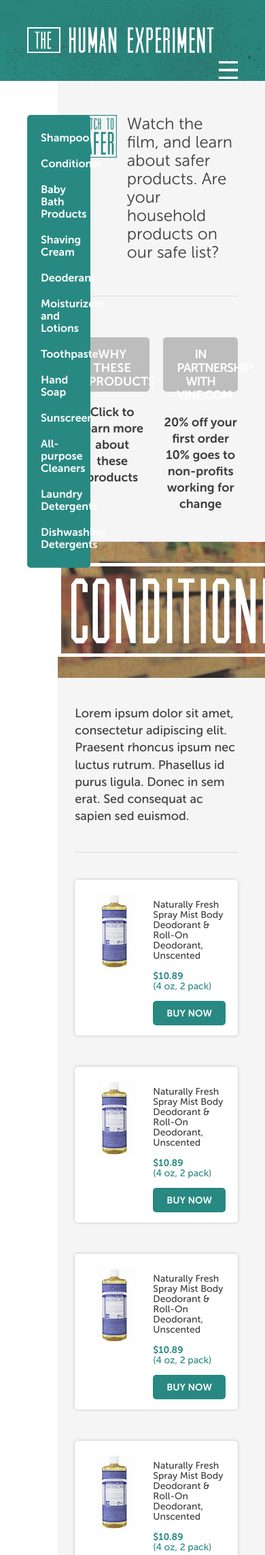
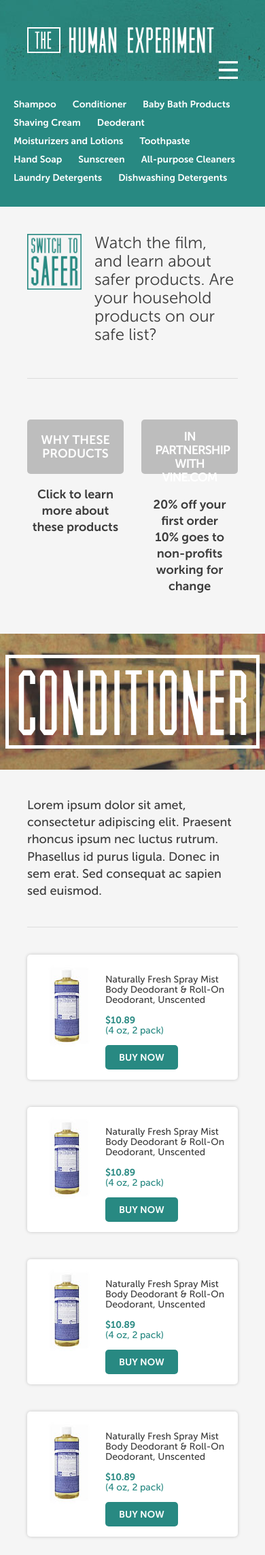
Before and after one commit to heaversm/humanexperiment, a PHP site: page /switch.php in a window 390 px wide; the page is wider, and only the part inside the window is pictured. Shown: the top 2287 px of that part at 68% size. Run offline with PHP 8.4, Linux system fonts and the light colour scheme; some libraries are stand-ins or nearby versions.

Commit message:
see and switch sections responsive for tablet (rough)

```diff
--- a/see.php
+++ b/see.php
@@ -11,7 +11,7 @@
         <div id="see-header">
             <img src="images/see/see-title.png" alt="See the Film">
         </div>
-        <div id="screenings" class="container_24 clearfix">
+        <div id="screenings-container" class="container_24 clearfix">
             <div class="cl">
                 <h2>Upcoming Screenings</h2>
                 <div id="screenings">
--- a/styles/breakpoints.css
+++ b/styles/breakpoints.css
@@ -758,14 +758,14 @@ body {
 #see-header img {
   margin-top: 50px;
 }
-#screenings {
+#screenings-container {
   margin-top: 40px;
   color: #414141;
 }
-#screenings .cl {
+#screenings-container .cl {
   width: 44.79166666666667%;
 }
-#screenings .cr {
+#screenings-container .cr {
   width: 40.625%;
   border-radius: 10px;
   -moz-border-radius: 10px;
@@ -773,7 +773,7 @@ body {
   background: #fafafa;
   padding: 25px 40px;
 }
-#screenings h2 {
+#screenings-container h2 {
   font-size: 1.5em;
   color: #b7b7b7;
   margin-bottom: 40px;
@@ -867,11 +867,6 @@ body {
   -moz-font-smoothing: antialiased;
   font-family: 'museo_sans300';
 }
-#switch-content #switch-buttons {
-  text-align: left;
-  border-bottom: 1px solid #dcdcdc;
-  padding-bottom: 25px;
-}
 #switch-content .switch-btn-container {
   width: 45.76271186440678%;
   vertical-align: top;
@@ -884,6 +879,10 @@ body {
 #switch-content .switch-btn-container.vine button {
   letter-spacing: -1px;
   padding-left: 20px;
+}
+#switch-buttons {
+  text-align: left;
+  padding-bottom: 25px;
 }
 .switch-section-header {
   background: url('../images/switch/switch-section-bg.jpg');
@@ -918,7 +917,7 @@ body {
 }
 .switch-section-products {
   margin-top: 40px;
-  margin-left: -47px;
+  margin-left: -40px;
 }
 .switch-product {
   border-radius: 5px;
@@ -932,10 +931,10 @@ body {
   box-sizing: border-box;
   -moz-box-sizing: border-box;
   -webkit-box-sizing: border-box;
-  width: 270px;
-  margin-left: 46px;
+  width: 269px;
+  margin-left: 40px;
   display: inline-block;
-  margin-bottom: 46px;
+  margin-bottom: 40px;
 }
 .switch-product .cl {
   margin-left: 0;
@@ -1286,6 +1285,9 @@ body {
   #lobby-img {
     max-width: 95%;
   }
+  #join-form {
+    padding-right: 40px;
+  }
   #join-form input {
     display: block;
   }
@@ -1352,4 +1354,66 @@ body {
   #update-button {
     margin-left: 40px;
   }
+  #screenings-container {
+    padding-left: 40px;
+    padding-right: 40px;
+    box-sizing: border-box;
+  }
+  #screenings-container .cl,
+  #screenings-container .cr {
+    float: none;
+    width: 100%;
+  }
+  #screenings-container .cl {
+    margin-left: 0px;
+  }
+  #screenings-container .cr {
+    margin-bottom: 40px;
+    margin-top: 40px;
+  }
+  #nav-switch {
+    margin-left: 0px;
+    border-radius: 0px;
+    -moz-border-radius: 0px;
+    -webkit-border-radius: 0px;
+    position: inherit;
+    width: 100%;
+    top: 0;
+    left: 0;
+  }
+  .nav-page a {
+    display: inline-block;
+    margin-right: 20px;
+    font-size: 0.875em;
+    margin-bottom: 10px;
+  }
+  #switch-content {
+    float: none;
+    width: 100%;
+    box-sizing: border-box;
+    -moz-box-sizing: border-box;
+    -webkit-box-sizing: border-box;
+  }
+  #switch-buttons {
+    padding-bottom: 0px;
+  }
+  #switch-intro {
+    margin: 0;
+    padding: 40px;
+    box-sizing: border-box;
+    -moz-box-sizing: border-box;
+    -webkit-box-sizing: border-box;
+    float: none;
+    width: 100%;
+  }
+  .switch-section-content {
+    float: none;
+    width: 100%;
+    margin: 0;
+    padding-left: 40px;
+    padding-right: 40px;
+    box-sizing: border-box;
+    -moz-box-sizing: border-box;
+    -webkit-box-sizing: border-box;
+  }
 }
--- a/styles/breakpoints.less
+++ b/styles/breakpoints.less
@@ -47,6 +47,7 @@
     }
 
     #join-form {
+        padding-right: 40px;
         input {
             display: block;
         }
@@ -133,4 +134,67 @@
         margin-left: 40px;
     }
 
+    #screenings-container {
+        padding-left: 40px;
+        padding-right: 40px;
+        box-sizing: border-box;
+
+        .cl, .cr {
+            float: none;
+            width: 100%;
+        }
+
+        .cl {
+            margin-left: 0px;
+        }
+        .cr {
+            margin-bottom: 40px;
+            margin-top: 40px;
+        }
+
+    }
+
+    #nav-switch {
+        margin-left: 0px;
+        .round(0px);
+        position: inherit;
+        width: 100%;
+        top: 0;
+        left: 0;
+    }
+
+    .nav-page a {
+        display: inline-block;
+        margin-right: 20px;
+        .em(14);
+        margin-bottom: 10px;
+    }
+
+    #switch-content {
+        float: none;
+        width: 100%;
+        .bb;
+    }
+
+    #switch-buttons {
+        padding-bottom: 0px;
+    }
+
+    #switch-intro {
+        margin: 0;
+        padding: 40px;
+        .bb;
+        float: none;
+        width: 100%;
+    }
+
+    .switch-section-content {
+        float: none;
+        width: 100%;
+        margin: 0;
+        padding-left: 40px;
+        padding-right: 40px;
+        .bb;
+    }
+
 }
--- a/styles/main.less
+++ b/styles/main.less
@@ -509,7 +509,7 @@ body {
     }
 }
 
-#screenings {
+#screenings-container {
 
     .cl {
         .px-perc(430,960);
@@ -636,12 +636,6 @@ body {
 
 #switch-content {
 
-    #switch-buttons {
-        text-align: left;
-        border-bottom: 1px solid @gray12;
-        padding-bottom: 25px;
-    }
-
     .switch-btn-container {
         .px-perc(270,590);
         width: @perc;
@@ -659,6 +653,11 @@ body {
         }
 
     }
+}
+
+#switch-buttons {
+    text-align: left;
+    padding-bottom: 25px;
 }
 
 .switch-section-header {
@@ -694,7 +693,7 @@ body {
 
 .switch-section-products {
     margin-top: 40px;
-    margin-left: -47px;
+    margin-left: -40px;
 }
 
 .switch-product {
@@ -703,10 +702,10 @@ body {
     .shadow(5px);
     padding: 15px;
     .bb;
-    width: 270px;
-    margin-left: 46px;
+    width: 269px;
+    margin-left: 40px;
     display: inline-block;
-    margin-bottom: 46px;
+    margin-bottom: 40px;
 
     .cl {
         margin-left: 0;
```
